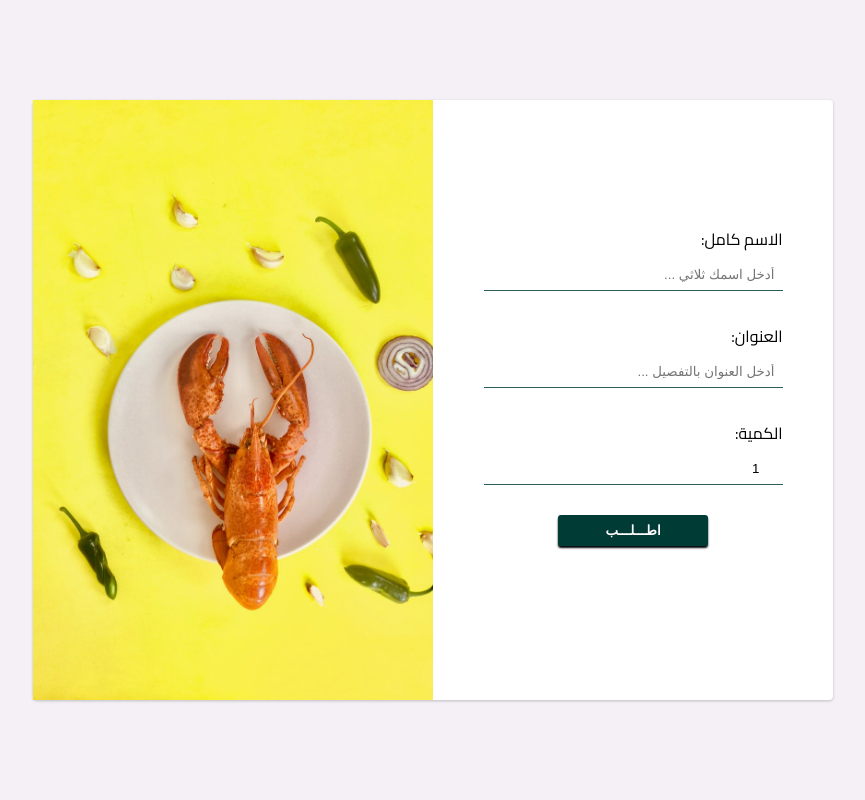
After one commit to sohepalslamat/Delivery-of-meals, a Flask app: template templates/request-form.html in a window 1280 px wide. The commit adds this page. Shown: the whole page, without its empty margins (207-1072 px from the left). Run offline with Flask 2, Linux system fonts and the light colour scheme; the template is opened without the code that fills it, so the values that code supplies are empty.

Commit message:
Request Form

```diff
--- /dev/null
+++ b/static/js/index.js
@@ -0,0 +1,9 @@
+const amount = document.getElementById("amount");
+
+amount.addEventListener("keydown", e => {
+  const inValid = [107, 109, 110, 69];
+
+  if (inValid.includes(e.keyCode)) {
+    e.preventDefault();
+  }
+});
--- a/static/style/style.css
+++ b/static/style/style.css
@@ -90,7 +90,7 @@ a {
   position: relative;
   width: 100%;
   height: 100%;
-  background: url("/static/images/assets/1.png") center center;
+  background: url("../images/assets/1.png") center center;
   background-size: cover;
 }
 
@@ -102,5 +102,92 @@ a {
  */
 
 /* REQUEST */
+#request-form-container {
+  padding: 4.209rem 10%;
+  background: #f4f0f6;
+  min-height: 100vh;
+  display: flex;
+  justify-content: center;
+  align-items: center;
+}
+
+#request-form-container > div {
+  height: 600px;
+  display: grid;
+  grid-template-columns: 400px 400px;
+  background: white;
+  border-radius: 4px;
+  box-shadow: 0 1px 3px #01040436;
+}
+
+#request-form-container .request-form-img {
+  position: relative;
+  width: 100%;
+  display: flex;
+  justify-content: center;
+  overflow: hidden;
+}
+
+#request-form-container .request-form-img img {
+  height: 100%;
+  border-radius: 4px 0 0 4px;
+}
+
+#request-form-container .request-form-img .overlay {
+  position: absolute;
+  width: 100%;
+  height: 100%;
+  background: #010404;
+  opacity: 0.02;
+  z-index: 888;
+}
+
 #request-form {
+  padding: 1.777rem 3.157em;
+  display: flex;
+  flex-direction: column;
+  align-items: center;
+  justify-content: center;
 }
+
+#request-form .input-container {
+  width: 100%;
+  display: flex;
+  flex-direction: column;
+  text-align: right;
+}
+
+#request-form label {
+  padding-bottom: 5px;
+}
+
+#request-form input {
+  margin-bottom: 1.881rem;
+  padding: 8px;
+  border: none;
+  text-align: right;
+  border-bottom: 1.1px solid #2e5e5a;
+  outline: none;
+}
+
+#request-form input:focus {
+  border-bottom-color: #e57100;
+}
+
+#request-form #submit {
+  padding: 8px;
+  width: 150px;
+  color: white;
+  background: #003b36;
+  border: none;
+  border-radius: 3px;
+  font-weight: 600;
+  box-shadow: 0 2px 2px #010404;
+  cursor: pointer;
+  text-align: center;
+  transition: opacity ease-in-out 300ms;
+}
+
+#request-form #submit:hover {
+  opacity: 0.9;
+}
--- /dev/null
+++ b/templates/request-form.html
@@ -0,0 +1,56 @@
+<!DOCTYPE html>
+<html lang="ar">
+  <head>
+    <meta charset="UTF-8" />
+    <meta name="viewport" content="width=device-width, initial-scale=1.0" />
+    <meta http-equiv="X-UA-Compatible" content="ie=edge" />
+    <link
+      href="https://fonts.googleapis.com/css?family=Cairo:200,300,400,600,700,900&display=swap&subset=arabic"
+      rel="stylesheet"
+    />
+    <link rel="stylesheet" href="../static/style/style.css" />
+    <title>اطلب الآن</title>
+  </head>
+  <body>
+    <div id="request-form-container">
+      <div>
+        <div class="request-form-img">
+          <img
+            src="../static/images/assets/pexels-photo-1194431.jpeg"
+            alt="form image"
+          />
+          <div class="overlay"></div>
+        </div>
+
+        <form id="request-form">
+          <div class="input-container">
+            <label for="name">:الاسم كامل </label>
+            <input
+              type="text"
+              name="name"
+              id="name"
+              placeholder="... أدخل اسمك ثلاثي"
+            />
+          </div>
+          <div class="input-container">
+            <label for="address"> :العنوان </label>
+            <input
+              type="text"
+              name="address"
+              id="address"
+              placeholder="... أدخل العنوان بالتفصيل"
+            />
+          </div>
+          <div class="input-container">
+            <label for="amount"> :الكمية </label>
+            <input type="number" name="amount" id="amount" min="1" value="1" />
+          </div>
+
+          <input type="submit" name="submit" id="submit" value="اطـــلـــب" />
+        </form>
+      </div>
+    </div>
+
+    <script src="../static/js/index.js"></script>
+  </body>
+</html>
```
